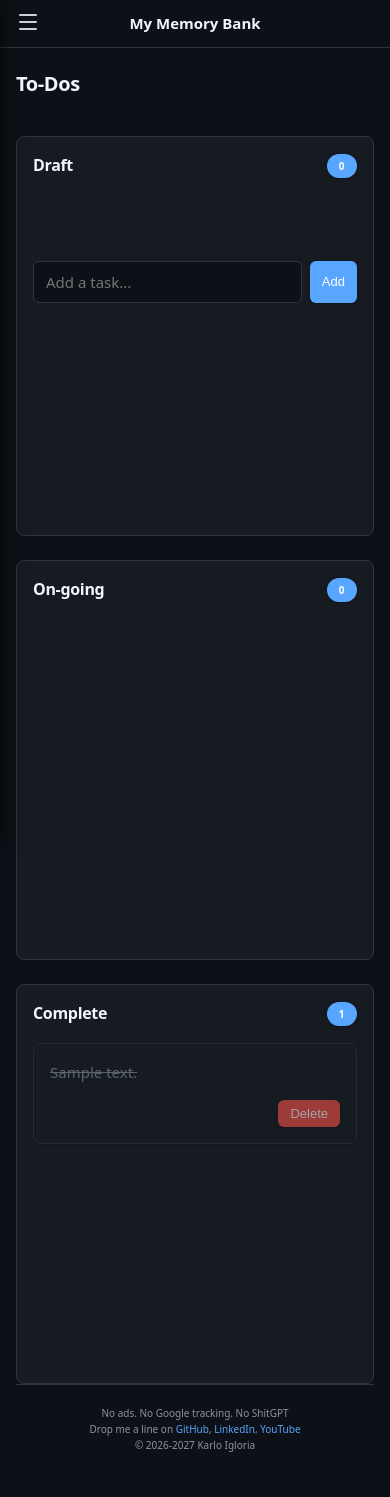
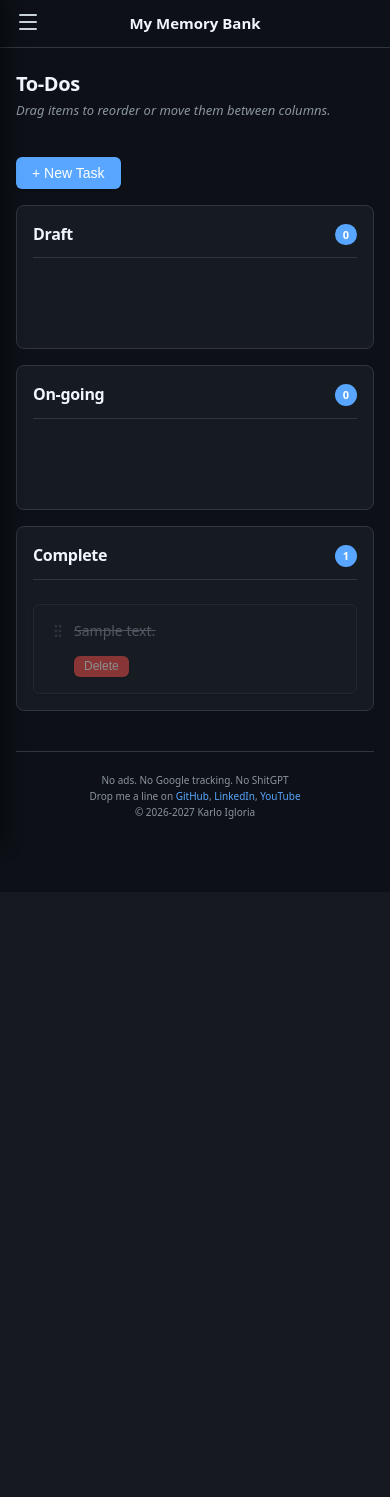
Before and after one commit to Karlo-I/notes_taking_app, a Flask app: page /todos/ in a window 390 px wide. After the commit the page ends 846 px from the top, so only its background shows below. Run offline with Flask 3, Linux system fonts and the light colour scheme; the visitor is signed in with stand-in values (Sample User, id 1); a database or web service that is not in the repository returns one stand-in record (values such as "Sample title"); some libraries are stand-ins or nearby versions.

Commit message:
feat: Revamp To-Dos with Kanban board, fractional indexing, and modal UX
- Replaced basic list with a 3-column Kanban board (Draft, On-going, Complete).
- Implemented Fractional Indexing (Double Precision) for O(1) drag-and-drop reordering.
- Added "+ New Task" modal with status dropdown, matching Notes/Outputs UX.
- Added "Submitting..." loading states and forced page reloads to bypass Safari cache.
- Refined card layout: stacked text/actions, drag handles, and optimized mobile responsiveness.

```diff
--- a/static/css/style.css
+++ b/static/css/style.css
@@ -519,50 +519,134 @@ body.login-body { display: flex !important; justify-content: center; align-items
 }
 
 /* ====================================================================
-   8. MOBILE RESPONSIVENESS
+   8. KANBAN BOARD (To-Dos)
    ==================================================================== */
 
-/* Kanban Board Layout (Specific to To-Dos) */
+/* Board Layout */
 .kanban-board {
     display: grid;
     grid-template-columns: repeat(auto-fit, minmax(300px, 1fr));
-    gap: 24px;
+    gap: 20px;
     align-items: start;
+    margin-bottom: 40px;
 }
+
+/* Column Styling */
 .kanban-column {
     background-color: var(--bg-card);
     border: 1px solid var(--border-color);
     border-radius: var(--radius);
     padding: 16px;
+    display: flex;
+    flex-direction: column;
+    gap: 12px;
     min-height: 400px;
 }
+
 .kanban-column h2 {
     font-size: 16px;
     color: var(--text-bright);
-    margin-bottom: 16px;
+    margin: 0 0 12px 0;
+    padding-bottom: 10px;
+    border-bottom: 1px solid var(--border-color);
     display: flex;
     justify-content: space-between;
     align-items: center;
 }
+
+/* Scoped badge to prevent conflicts with global styles */
+.kanban-column .badge {
+    background-color: var(--primary);
+    color: #fff;
+    font-size: 11px;
+    padding: 2px 8px;
+    border-radius: 12px;
+    font-weight: 600;
+    text-transform: none;
+    letter-spacing: normal;
+    box-shadow: none;
+}
+
+/* List Styling */
 .kanban-list {
     list-style: none;
     padding: 0;
     margin: 0;
-    min-height: 50px; /* Drop zone area */
+    flex-grow: 1;
+    display: flex;
+    flex-direction: column;
+    gap: 8px;
+    min-height: 50px;
 }
+
+/* Card Styling - Stacked Layout */
 .kanban-item {
-    margin-bottom: 12px;
     cursor: grab;
     transition: transform 0.2s;
+    margin-bottom: 0;
 }
 .kanban-item:active { cursor: grabbing; }
 
-/* Reset card margin inside the list */
-.kanban-item .card { margin-bottom: 0; }
+.kanban-item .card {
+    margin: 0;
+    padding: 12px 14px;
+    display: flex;
+    flex-direction: column; /* Stacks text and button vertically */
+    align-items: stretch;
+    gap: 12px;
+    border: 1px solid var(--border-color);
+    border-radius: 6px;
+    background-color: rgba(255, 255, 255, 0.02);
+    transition: all 0.2s ease;
+}
+
+/* Hover Effect */
+.kanban-item:hover .card {
+    border-color: var(--primary);
+    background-color: rgba(88, 166, 255, 0.05);
+    transform: translateY(-2px);
+    box-shadow: var(--shadow-md);
+}
+
+/* Container for Grip + Text */
+.task-content {
+    display: flex;
+    align-items: flex-start; /* Aligns grip with the first line of text */
+    gap: 8px;
+    flex-grow: 1;
+    padding-right: 2px;
+}
+
+.kanban-item .task-text {
+    font-size: 14px;
+    line-height: 1.4;
+    word-break: break-word;
+    flex-grow: 1;
+}
+
+/* Button aligned to the bottom right */
+.kanban-item .card-actions {
+    align-self: flex-start; /* Pushes button to the left */
+    margin-left: 24px; /* Matches the width of the drag icon (16px) + gap (8px) */
+    margin-top: 0; /* Override global margin */
+}
+
+/* Make the delete button more compact */
+.kanban-item .card-actions .btn {
+    padding: 3px 10px; /* Reduced padding for a shorter height */
+    font-size: 12px;   /* Slightly smaller text */
+    line-height: 1.2;  /* Tightens the vertical space */
+}
 
 /* Styling for completed tasks */
-.kanban-item.is-complete .card { opacity: 0.6; }
-.kanban-item.is-complete .card .task-text { text-decoration: line-through; color: var(--text-secondary); }
+.kanban-item.is-complete .card {
+    opacity: 0.5;
+    background-color: rgba(255, 255, 255, 0.01);
+}
+.kanban-item.is-complete .card .task-text {
+    text-decoration: line-through;
+    color: var(--text-secondary);
+}
 
 /* Dragging ghost style */
 .sortable-ghost {
@@ -571,3 +655,50 @@ body.login-body { display: flex !important; justify-content: center; align-items
     border: 2px dashed var(--primary) !important;
     box-shadow: none !important;
 }
+
+/* Drag Handle */
+.drag-handle {
+    color: var(--text-secondary);
+    opacity: 0.4;
+    transition: opacity 0.2s ease, color 0.2s ease;
+    cursor: grab;
+    display: flex;
+    align-items: center;
+    margin-top: 2px; /* Aligns the icon perfectly with the first line of text */
+
+    flex-shrink: 0;
+    width: 16px;
+    height: 16px;
+}
+
+.kanban-item:hover .drag-handle {
+    opacity: 1;
+    color: var(--text-bright);
+}
+
+/* Helper text under the main page title */
+.page-helper-text {
+    font-size: 13px;
+    color: var(--text-secondary);
+    margin: -20px 0 24px 0;
+    font-style: italic !important;
+}
+
+/* ====================================================================
+   9. KANBAN MOBILE FIX
+   ==================================================================== */
+   @media (max-width: 768px) {
+    .kanban-board {
+        grid-template-columns: 1fr;
+        gap: 16px;
+    }
+
+    .kanban-column {
+        min-height: auto;
+    }
+
+    /* OVERRIDE GLOBAL MOBILE CARD MARGIN */
+    .kanban-item .card {
+        margin-bottom: 0 !important;
+    }
+}
--- a/templates/todos/index.html
+++ b/templates/todos/index.html
@@ -5,21 +5,12 @@
 {% block content %}
 <script src="https://cdn.jsdelivr.net/npm/sortablejs@1.15.0/Sortable.min.js"></script>
 
-<style>
-    .kanban-board { display: grid; grid-template-columns: repeat(auto-fit, minmax(300px, 1fr)); gap: 24px; align-items: start; }
-    .kanban-column { background-color: var(--bg-card); border: 1px solid var(--border-color); border-radius: var(--radius); padding: 16px; min-height: 400px; }
-    .kanban-column h2 { font-size: 16px; color: var(--text-bright); margin-bottom: 16px; display: flex; justify-content: space-between; align-items: center; }
-    .kanban-list { list-style: none; padding: 0; margin: 0; min-height: 50px; }
-    .kanban-item { margin-bottom: 12px; cursor: grab; transition: transform 0.2s; }
-    .kanban-item:active { cursor: grabbing; }
-    .kanban-item .card { margin-bottom: 0; }
-    .kanban-item.is-complete .card { opacity: 0.6; }
-    .kanban-item.is-complete .card .task-text { text-decoration: line-through; color: var(--text-secondary); }
-    .sortable-ghost { opacity: 0.4; background: transparent !important; border: 2px dashed var(--primary) !important; box-shadow: none !important; }
-</style>
-
 <div class="page-header">
-    <h1>To-Dos</h1>
+    <div>
+        <h1>To-Dos</h1>
+        <p class="page-helper-text">Drag items to reorder or move them between columns.</p>
+    </div>
+    <button type="button" class="btn" id="open-task-modal-btn">+ New Task</button>
 </div>
 
 <div class="kanban-board">
@@ -30,11 +21,12 @@
             {% for item in todos['draft'] %}
             <li class="kanban-item" data-id="{{ item['id'] }}">
                 <div class="card">
-                    <div class="card-header">
+                    <div class="task-content">
+                        <i data-lucide="grip-vertical" class="drag-handle" width="16" height="16"></i>
                         <span class="task-text">{{ item['content'] }}</span>
                     </div>
-                    <div class="card-actions" style="text-align: right;">
-                        <form action="/todos/{{ item['id'] }}/delete" method="POST" style="display:inline;">
+                    <div class="card-actions">
+                        <form action="/todos/{{ item['id'] }}/delete" method="POST" style="margin:0;">
                             <button type="submit" class="btn btn-danger btn-sm">Delete</button>
                         </form>
                     </div>
@@ -42,11 +34,6 @@
             </li>
             {% endfor %}
         </ul>
-        <!-- THIS IS THE CORRECT FORM WITH THE ID -->
-        <form id="add-task-form" action="/todos/new" method="POST" style="margin-top: 16px; display: flex; gap: 8px;">
-            <input type="text" name="content" class="form-control" placeholder="Add a task..." required>
-            <button type="submit" class="btn btn-sm">Add</button>
-        </form>
     </div>
 
     <!-- ON-GOING COLUMN -->
@@ -56,11 +43,12 @@
             {% for item in todos['ongoing'] %}
             <li class="kanban-item" data-id="{{ item['id'] }}">
                 <div class="card">
-                    <div class="card-header">
+                    <div class="task-content">
+                        <i data-lucide="grip-vertical" class="drag-handle" width="16" height="16"></i>
                         <span class="task-text">{{ item['content'] }}</span>
                     </div>
-                    <div class="card-actions" style="text-align: right;">
-                        <form action="/todos/{{ item['id'] }}/delete" method="POST" style="display:inline;">
+                    <div class="card-actions">
+                        <form action="/todos/{{ item['id'] }}/delete" method="POST" style="margin:0;">
                             <button type="submit" class="btn btn-danger btn-sm">Delete</button>
                         </form>
                     </div>
@@ -77,11 +65,12 @@
             {% for item in todos['complete'] %}
             <li class="kanban-item is-complete" data-id="{{ item['id'] }}">
                 <div class="card">
-                    <div class="card-header">
+                    <div class="task-content">
+                        <i data-lucide="grip-vertical" class="drag-handle" width="16" height="16"></i>
                         <span class="task-text">{{ item['content'] }}</span>
                     </div>
-                    <div class="card-actions" style="text-align: right;">
-                        <form action="/todos/{{ item['id'] }}/delete" method="POST" style="display:inline;">
+                    <div class="card-actions">
+                        <form action="/todos/{{ item['id'] }}/delete" method="POST" style="margin:0;">
                             <button type="submit" class="btn btn-danger btn-sm">Delete</button>
                         </form>
                     </div>
@@ -92,8 +81,124 @@
     </div>
 </div>
 
+<!-- NEW TASK MODAL (Matches existing New Note/Output modals) -->
+<div class="modal-overlay" id="new-task-modal">
+    <div class="modal-content" style="max-width: 500px;">
+        <div class="modal-header">
+            <h2 style="margin:0;">New Task</h2>
+            <button type="button" class="close-btn" id="close-task-modal-btn">&times;</button>
+        </div>
+        <form id="new-task-form">
+            <div class="modal-body">
+                <textarea name="content" class="form-control" placeholder="Write your task..." rows="4" required style="margin-bottom: 16px;"></textarea>
+                <select name="status" class="form-control">
+                    <option value="draft">Draft</option>
+                    <option value="ongoing">On-going</option>
+                    <option value="complete">Complete</option>
+                </select>
+            </div>
+            <div class="modal-footer">
+                <button type="button" class="btn btn-secondary" id="cancel-task-modal-btn">Cancel</button>
+                <button type="submit" class="btn">Submit Task</button>
+            </div>
+        </form>
+    </div>
+</div>
+
 <script>
-    // 1. INITIALIZE SORTABLEJS (DRAG & DROP)
+    // --- MODAL LOGIC (Specific to To-Dos) ---
+    const modal = document.getElementById('new-task-modal');
+    const openBtn = document.getElementById('open-task-modal-btn');
+    const closeBtn = document.getElementById('close-task-modal-btn');
+    const cancelBtn = document.getElementById('cancel-task-modal-btn');
+    const taskForm = document.getElementById('new-task-form');
+    const submitBtn = taskForm ? taskForm.querySelector('button[type="submit"]') : null;
+
+    function openModal() { if (modal) modal.classList.add('active'); }
+    function closeModal() {
+        if (modal) modal.classList.remove('active');
+        if (taskForm) taskForm.reset();
+        // Reset button state
+        if (submitBtn) {
+            submitBtn.textContent = 'Submit Task';
+            submitBtn.disabled = false;
+        }
+    }
+
+    if (openBtn) openBtn.addEventListener('click', openModal);
+    if (closeBtn) closeBtn.addEventListener('click', closeModal);
+    if (cancelBtn) cancelBtn.addEventListener('click', closeModal);
+    if (modal) modal.addEventListener('click', (e) => { if (e.target === modal) closeModal(); });
+
+    // --- SEAMLESS TASK CREATION WITH LOADING STATE ---
+    if (taskForm) {
+        taskForm.addEventListener('submit', function(e) {
+            e.preventDefault();
+
+            // 1. LOADING STATE: Update button and disable it to prevent double-clicks
+            if (submitBtn) {
+                submitBtn.textContent = 'Submitting...';
+                submitBtn.disabled = true;
+            }
+
+            const formData = new FormData(this);
+            const content = formData.get('content').trim();
+            if (!content) return;
+
+            fetch('/todos/new', {
+                method: 'POST',
+                headers: { 'Content-Type': 'application/x-www-form-urlencoded' },
+                body: new URLSearchParams(formData)
+            })
+            .then(res => {
+                if (!res.ok) throw new Error('Network response was not ok');
+                return res.json();
+            })
+            .then(data => {
+                const li = document.createElement('li');
+                li.className = `kanban-item ${data.status === 'complete' ? 'is-complete' : ''}`;
+                li.dataset.id = data.id;
+
+                // Added the drag-handle icon here
+                li.innerHTML = `
+                    <div class="card">
+                        <div class="task-content">
+                            <i data-lucide="grip-vertical" class="drag-handle" width="16" height="16"></i>
+                            <span class="task-text">${data.content}</span>
+                        </div>
+                        <div class="card-actions">
+                            <form action="/todos/${data.id}/delete" method="POST" style="margin:0;">
+                                <button type="submit" class="btn btn-danger btn-sm">Delete</button>
+                            </form>
+                        </div>
+                    </div>
+                `;
+
+                const targetList = document.getElementById(`list-${data.status}`);
+                targetList.appendChild(li);
+
+                const badge = targetList.closest('.kanban-column').querySelector('.badge');
+                if (badge) badge.textContent = targetList.children.length;
+
+                // Re-initialize Lucide icons so the new grip icon renders
+                if (typeof lucide !== 'undefined') {
+                    lucide.createIcons();
+                }
+
+                setTimeout(() => { window.location.reload(); }, 300);
+            })
+            .catch(err => {
+                console.error('Error creating task:', err);
+                if (submitBtn) {
+                    submitBtn.textContent = 'Submit Task';
+                    submitBtn.disabled = false;
+                }
+                alert('Failed to create task. Please try again.');
+            });
+        });
+    }
+
+    // --- DRAG & DROP LOGIC ---
     const lists = ['draft', 'ongoing', 'complete'];
     lists.forEach(status => {
         const el = document.getElementById(`list-${status}`);
@@ -106,17 +211,14 @@
                     const newStatus = evt.to.dataset.status;
                     const item = evt.item;
 
-                    // --- UI FIX: Update strikethrough class based on destination ---
                     if (newStatus === 'complete') {
                         item.classList.add('is-complete');
                     } else {
                         item.classList.remove('is-complete');
                     }
 
-                    // --- FRACTIONAL INDEXING PAYLOAD ---
                     const children = Array.from(evt.to.children);
                     const newIndex = evt.newIndex;
-
                     const prev_id = newIndex > 0 ? children[newIndex - 1].dataset.id : null;
                     const next_id = newIndex < children.length - 1 ? children[newIndex + 1].dataset.id : null;
 
@@ -133,12 +235,8 @@
                         body: JSON.stringify(payload)
                     }).then(response => {
                         if (response.ok) {
-                            // Update badge counts seamlessly
-                            ['draft', 'ongoing', 'complete'].forEach(s => {
-                                const list = document.getElementById(`list-${s}`);
-                                const badge = list.closest('.kanban-column').querySelector('.badge');
-                                if (badge) badge.textContent = list.children.length;
-                            });
+                            // Also reload here to guarantee UI matches DB after drag-and-drop
+                            setTimeout(() => window.location.reload(), 300);
                         } else {
                             console.error('Failed to reorder');
                             window.location.reload();
@@ -148,50 +246,6 @@
             });
         }
     });
-
-    // 2. SEAMLESS TASK CREATION
-    const addForm = document.getElementById('add-task-form');
-    if (addForm) {
-        addForm.addEventListener('submit', function(e) {
-            e.preventDefault();
-            const input = this.querySelector('input[name="content"]');
-            const content = input.value.trim();
-            if (!content) return;
-
-            fetch('/todos/new', {
-                method: 'POST',
-                headers: { 'Content-Type': 'application/x-www-form-urlencoded' },
-                body: new URLSearchParams({ content: content })
-            })
-            .then(res => res.json())
-            .then(data => {
-                const li = document.createElement('li');
-                li.className = 'kanban-item';
-                li.dataset.id = data.id;
-                li.innerHTML = `
-                    <div class="card">
-                        <div class="card-header">
-                            <span class="task-text">${data.content}</span>
-                        </div>
-                        <div class="card-actions" style="text-align: right;">
-                            <form action="/todos/${data.id}/delete" method="POST" style="display:inline;">
-                                <button type="submit" class="btn btn-danger btn-sm">Delete</button>
-                            </form>
-                        </div>
-                    </div>
-                `;
-
-                const draftList = document.getElementById('list-draft');
-                draftList.appendChild(li);
-
-                const badge = draftList.closest('.kanban-column').querySelector('.badge');
-                if (badge) badge.textContent = draftList.children.length;
-
-                input.value = '';
-            })
-            .catch(err => console.error('Error creating task:', err));
-        });
-    }
 </script>
 
 {% endblock %}
```
Also changed, not shown: todos.py (+14 -11 lines), README.md.
